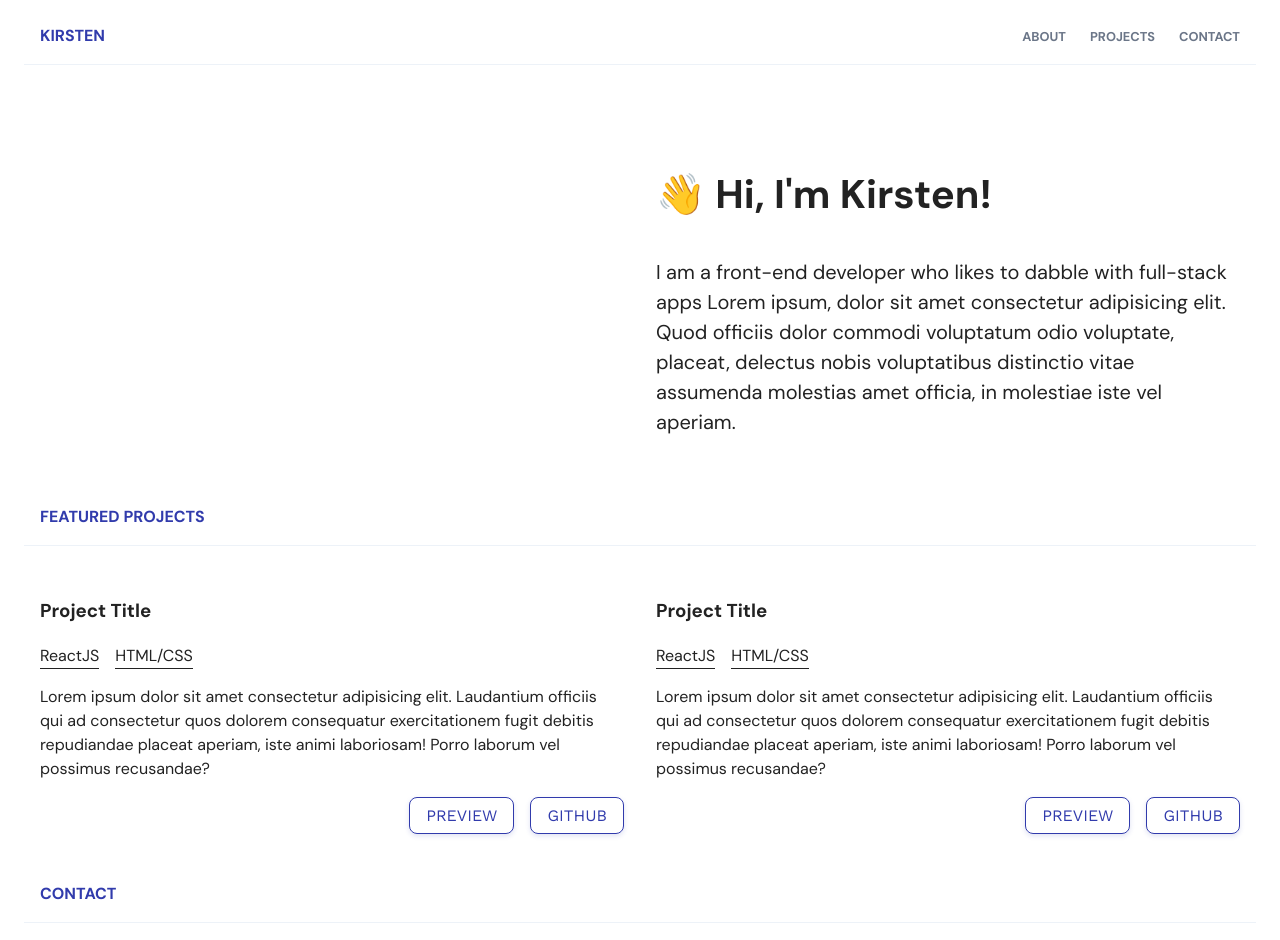
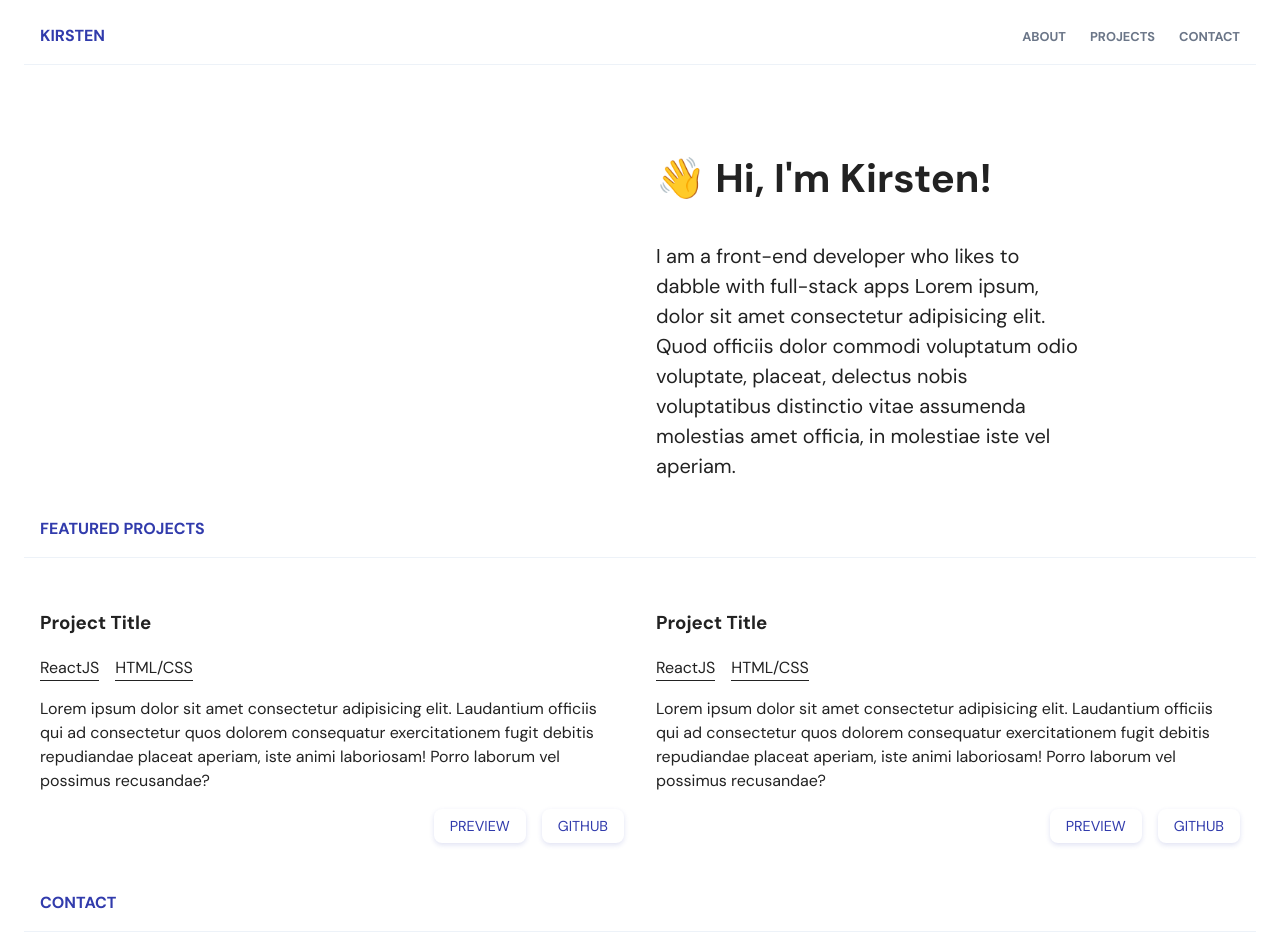
Before and after one commit to kmalcaba/kmalcaba.github.io, a React (Create React App) app: page / in a window 1280 px wide. Built offline with nearby package versions, Linux system fonts and the light colour scheme.

Commit message:
Fix container width

```diff
--- a/src/styles/general.scss
+++ b/src/styles/general.scss
@@ -1,5 +1,6 @@
 @import "./mixins.scss";
 @import "./colors.scss";
+@import "./breakpoints.scss";
 
 @import url("https://fonts.googleapis.com/css2?family=Work+Sans:ital,wght@0,400;0,600;0,700;1,400;1,600;1,700&display=swap");
 @import url("https://fonts.googleapis.com/css2?family=DM+Sans:wght@400;500;700&display=swap");
@@ -24,13 +25,15 @@ button,
   @include default-button();
   transition: 0.3s ease background-color, 0.3s ease color;
   text-transform: uppercase;
-  font-family: "Work Sans", -apple-system, BlinkMacSystemFont, "Segoe UI",
-    Roboto, Oxygen, Ubuntu, Cantarell, "Open Sans", "Helvetica Neue", sans-serif;
+  font-family: "DM Sans", -apple-system, BlinkMacSystemFont, "Segoe UI", Roboto,
+    Oxygen, Ubuntu, Cantarell, "Open Sans", "Helvetica Neue", sans-serif;
   box-shadow: 0 2px 5px rgba($color-primary, 0.15);
+  font-size: 0.9rem;
 
   &-primary {
-    border: 1px solid $color-primary;
+    border: none;
     color: $color-primary;
+    background: $color-white;
 
     &:hover,
     &:active {
@@ -57,7 +60,17 @@ button,
 }
 
 .container {
-  margin: 1rem 0 2rem 0;
+  width: 920px;
+  max-width: 100%;
+  padding: 0 20px;
+  margin: 0 auto;
+
+  @media screen and (max-width: $breakpoint-desktop) {
+    width: 100%;
+    max-width: 100%;
+    padding: 0;
+    margin: 0;
+  }
 }
 
 .flex-center {
```
